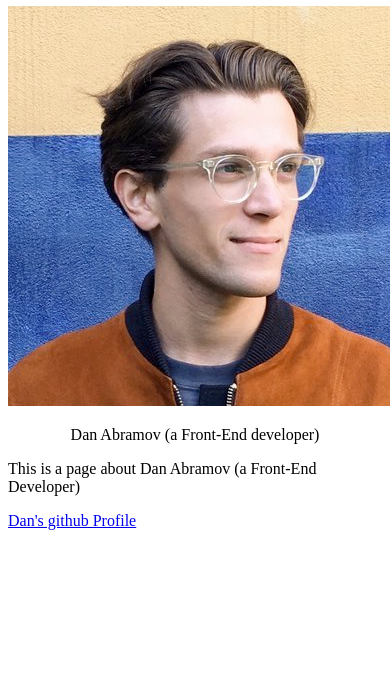
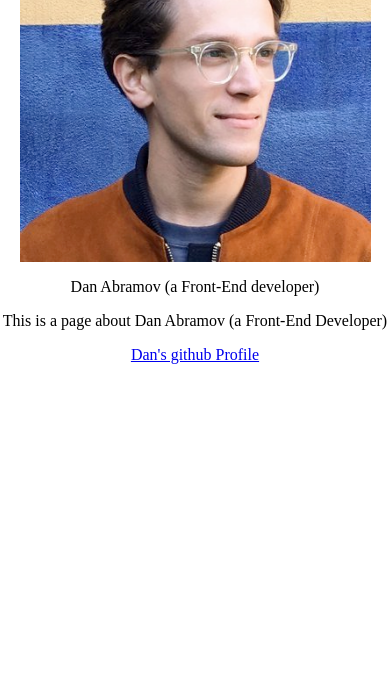
Before and after one commit to MahmoudBakr23/Microverse-Trial-2, a plain HTML site: page index.html in a window 390 px wide. Shown: the part 169-844 px from the top of the page. Drawn offline with Linux system fonts and the light colour scheme.

Commit message:
1. The <img> element should responsively resize, relative to the width of its parent element, without exceeding its original size.

```diff
--- a/css/style.css
+++ b/css/style.css
@@ -0,0 +1,12 @@
+body{
+    padding: 0;
+    margin: 0;
+    text-align: center;
+}
+#image{
+    display: block;
+    max-width: 90%;
+    height: auto;
+    margin-left: auto;
+    margin-right: auto;
+}
--- a/index.html
+++ b/index.html
@@ -7,11 +7,10 @@
   </head>
 
   <body>
-    <h1>Hello World, we are software developers!</h1>
 <div id="main">
   <h1 id="title">Dan Abramov</h1>
   <div id="img-div" style="text-align: center">
-    <img style="position: relative; max-width: none;;" src="/Front-end-developemtn-1.png" id="image">
+    <img src="/Front-end-developemtn-1.png" id="image">
     <div id="img-caption"><p>Dan Abramov (a Front-End developer)</p></div>
   </div>
   <p id="tribute-info">This is a page about Dan Abramov (a Front-End Developer)</p>
```
